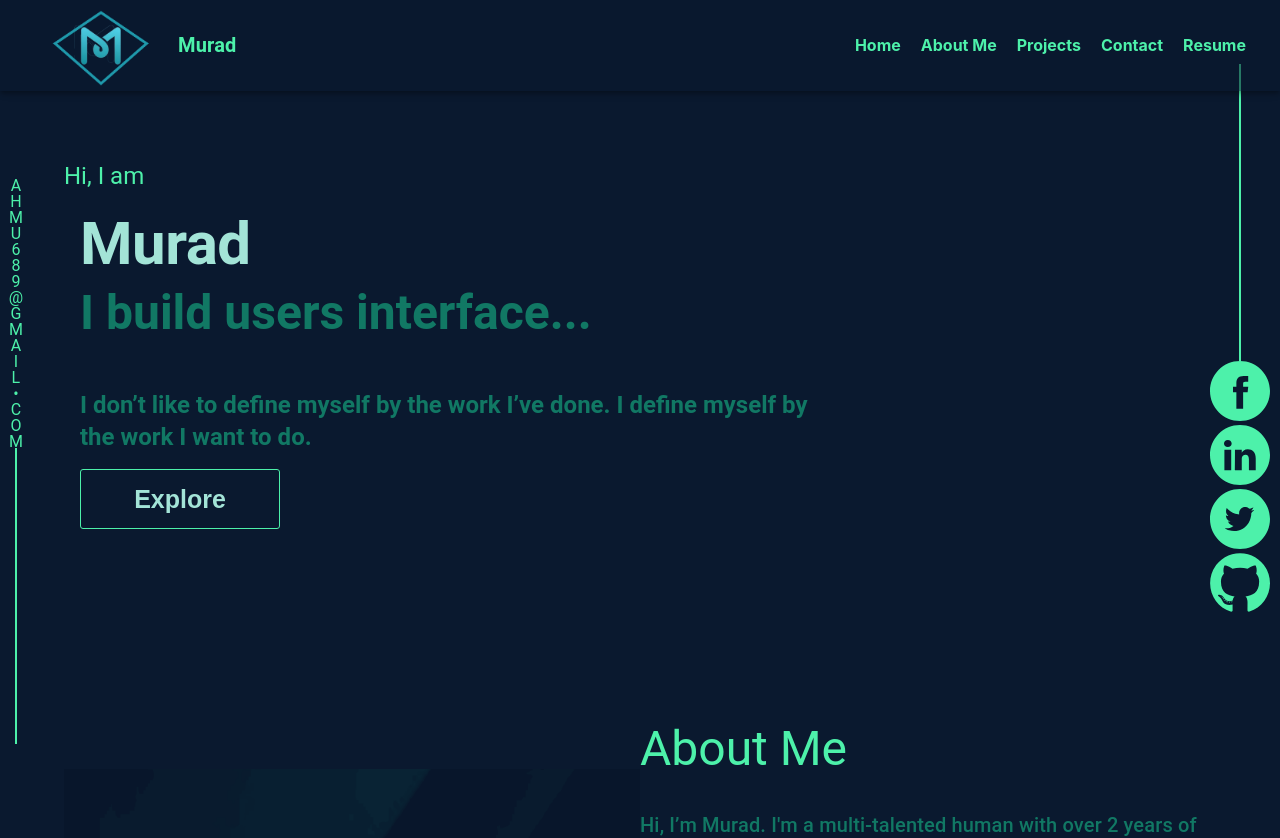
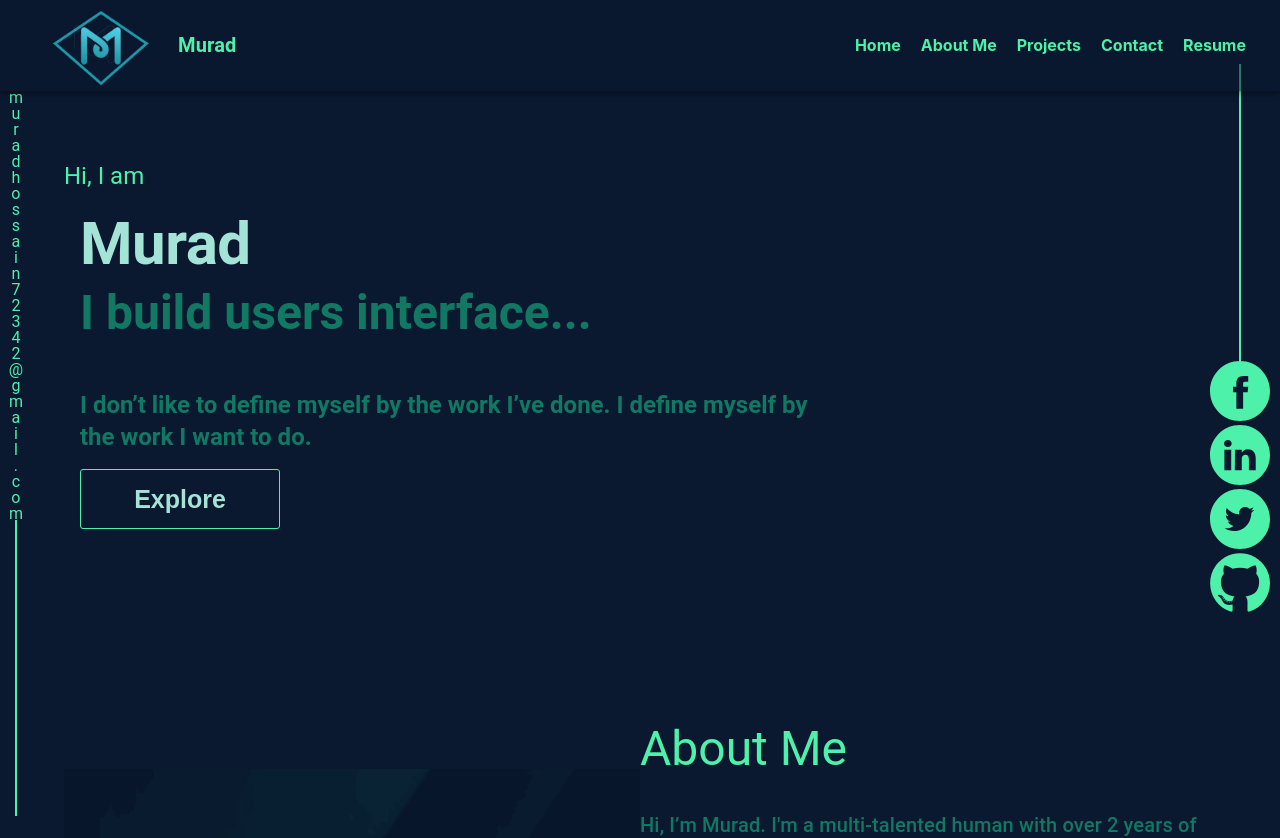
Before and after one commit to ano201/myPortfolio, a React (Create React App) app: page / in a window 1280 px wide. Shown: the top 838 px of the page. Built offline with nearby package versions, Linux system fonts and the light colour scheme; no server answers.

Commit message:
fix mail

```diff
--- a/src/Pages/AllProjects/AllProjects/AllProjects.js
+++ b/src/Pages/AllProjects/AllProjects/AllProjects.js
@@ -4,7 +4,7 @@ import { Box, Grid, Typography } from "@mui/material";
 const AllProjects = () => {
   const [projects, setProjects] = useState([]);
   useEffect(() => {
-    fetch("https://infinite-ridge-52082.herokuapp.com/projects")
+    fetch("https://http://localhost:5000/projects")
       .then((res) => res.json())
       .then((data) => {
         setProjects(data);
--- a/src/Pages/Home/Projects/Projects.js
+++ b/src/Pages/Home/Projects/Projects.js
@@ -5,7 +5,7 @@ import SingleProject from "../../Shared/SingleProject/SingleProject";
 const Projects = () => {
   const [projects, setProjects] = useState([]);
   useEffect(() => {
-    fetch("https://infinite-ridge-52082.herokuapp.com/projects")
+    fetch("https://http://localhost:5000/projects")
       .then((res) => res.json())
       .then((data) => {
         setProjects(data);
--- a/src/Pages/Management/AddProject/AddProject.js
+++ b/src/Pages/Management/AddProject/AddProject.js
@@ -65,7 +65,7 @@ const AddProject = () => {
     formData.append("serverCode", projectData.serverCode);
     formData.append("file", file);
 
-    fetch("https://infinite-ridge-52082.herokuapp.com/projects", {
+    fetch("https://http://localhost:5000/projects", {
       method: "POST",
       body: formData,
     })
--- a/src/Pages/Management/Deletion/Deletion.js
+++ b/src/Pages/Management/Deletion/Deletion.js
@@ -5,7 +5,7 @@ import DeleteProject from "./DeleteProject/DeleteProject";
 const Deletion = () => {
   const [projects, setProjects] = useState([]);
   useEffect(() => {
-    fetch("https://infinite-ridge-52082.herokuapp.com/projects")
+    fetch("https://http://localhost:5000/projects")
       .then((res) => res.json())
       .then((data) => {
         setProjects(data);
@@ -15,7 +15,7 @@ const Deletion = () => {
   const handleDelete = (id) => {
     const proceed = window.confirm("Are you sure, you want to Delete?");
     if (proceed) {
-      const url = `https://infinite-ridge-52082.herokuapp.com/projects/${id}`;
+      const url = `https://http://localhost:5000/projects/${id}`;
       fetch(url, {
         method: "DELETE",
       })
--- a/src/Pages/Shared/Asides/LeftAside.js
+++ b/src/Pages/Shared/Asides/LeftAside.js
@@ -3,16 +3,16 @@ import Box from "@mui/material/Box";
 import { Grid, Typography } from "@mui/material";
 
 const LeftAside = () => {
-  const mailAddress = "AHMU689@GMAIL•COM";
+  const mailAddress = "muradhossain72342@gmail.com";
   const stringArray = mailAddress.split("");
   let x = 1;
 
   return (
-    <Box sx={{ position: "absolute", mt: 23 }}>
+    <Box sx={{ position: "absolute", mt: 12 }}>
       <Grid
         sx={{
           width: "2rem",
-          height: "70vh",
+          height: "90vh",
           display: {
             xs: "none",
             sm: "none",
@@ -31,7 +31,7 @@ const LeftAside = () => {
             className="link"
             rel="noreferrer"
             target="_blank"
-            href="mailto:ahmu689@gmail.com"
+            href="mailto:muradhossain72342@gmail.com"
           >
             {stringArray.map((letter) => (
               <Typography
@@ -47,7 +47,7 @@ const LeftAside = () => {
         </Grid>
         <Grid
           sx={{
-            height: "90%",
+            height: 1,
             borderLeft: 2,
             borderColor: "#4df1aa",
             mt: "-8px",
--- a/src/Pages/Shared/Asides/RightAside.js
+++ b/src/Pages/Shared/Asides/RightAside.js
@@ -42,7 +42,7 @@ const RightAside = () => {
             className="link"
             rel="noreferrer"
             target="blank"
-            href="https://www.linkedin.com/in/murad-hossain-723242215"
+            href="https://www.linkedin.com/in/murad72342/"
           >
             <img src={linkedIn} alt="" />
           </a>
--- a/src/Pages/Shared/Footer/Footer.js
+++ b/src/Pages/Shared/Footer/Footer.js
@@ -61,7 +61,7 @@ const Footer = () => {
             <a
               className="link"
               rel="noreferrer" target="_blank"
-              href="https://www.linkedin.com/in/murad-hossain-723242215"
+              href="https://www.linkedin.com/in/murad72342/"
             >
               <img src={linkedIn} alt="" />
             </a>
@@ -81,7 +81,7 @@ const Footer = () => {
             </a>
           </Grid>
         </Grid>
-        <a className="link" rel="noreferrer" target="_blank" href="mailto:ahmu689@gmail.com">
+        <a className="link" rel="noreferrer" target="_blank" href="mailto:muradhossain72342@gmail.com">
           <Typography
             className="neon-text"
             variant="h6"
@@ -97,7 +97,7 @@ const Footer = () => {
               },
             }}
           >
-            ahmu689@gmail.com
+            muradhossain72342@gmail.com
           </Typography>
         </a>
       </Container>
```
